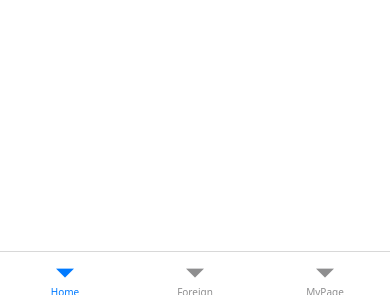
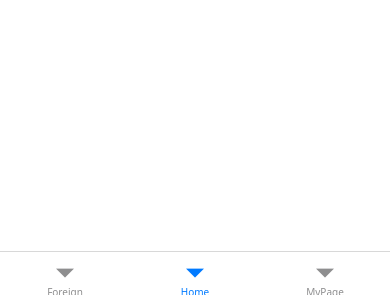
Before and after one commit to Gahyun-313/NewsLens-RN, a React Native app: screen /Home in a window 390 px wide. Shown: the part 544-844 px from the top of the page. Built offline with nearby package versions, Linux system fonts and the light colour scheme.

Commit message:
chore: [nav] 탭 순서 변경

```diff
--- a/src/components/navigation/MainTabs.tsx
+++ b/src/components/navigation/MainTabs.tsx
@@ -15,8 +15,8 @@ const Tab = createBottomTabNavigator<MainTabParamList>();
 export default function MainTabs() {
   return (
     <Tab.Navigator screenOptions={{ headerShown: false }}>
+      <Tab.Screen name="Foreign" component={ForeignScreen} />
       <Tab.Screen name="Home" component={HomeScreen} />
-      <Tab.Screen name="Foreign" component={ForeignScreen} />
       <Tab.Screen name="MyPage" component={MyPageScreen} />
     </Tab.Navigator>
   );
```
